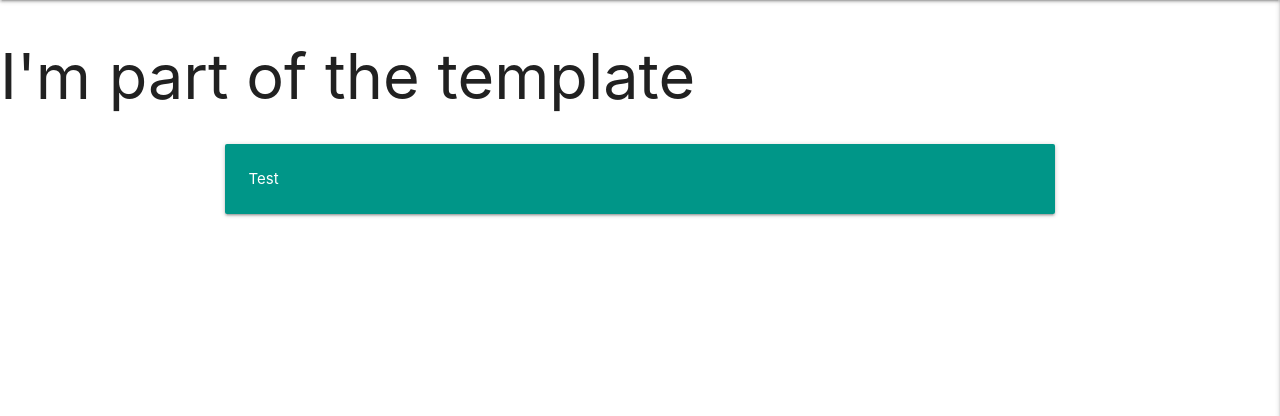
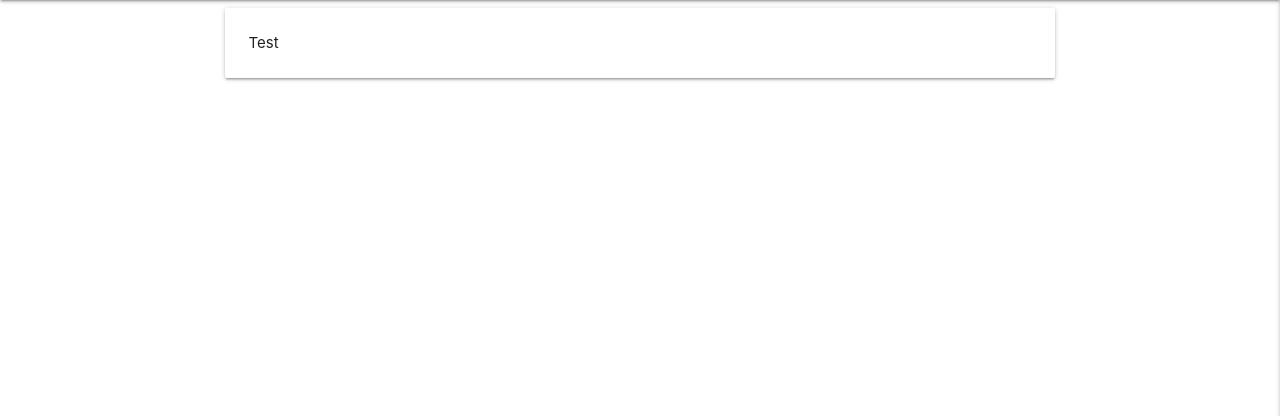
Before and after one commit to IuliiaKonovalova/t_m, a Flask app: page /register in a window 1280 px wide. Shown: the part 64-480 px from the top of the page. Run offline with Flask 2, Linux system fonts and the light colour scheme; some libraries are stand-ins or nearby versions.

Commit message:
Add core styling to the register form, connect with base.html

```diff
--- a/app.py
+++ b/app.py
@@ -26,8 +26,29 @@ def get_tasks():
     return render_template("tasks.html", tasks=tasks)
 
 
+
 @app.route("/register", methods=["GET", "POST"])
 def register():
+    if request.method == "POST":
+        # check if username already exists in db
+        existing_user = mongo.db.users.find_one(
+            {"username": request.form.get("username").lower()})
+
+        if existing_user:
+            flash("Username already exists")
+            return redirect(url_for("register"))
+
+        register = {
+            "username": request.form.get("username").lower(),
+            "password": generate_password_hash(request.form.get("password"))
+        }
+        mongo.db.users.insert_one(register)
+
+        # put the new user into 'session' cookie
+        session["user"] = request.form.get("username").lower()
+        flash("Registration Successful!")
+        return redirect(url_for("profile", username=session["user"]))
+
     return render_template("register.html")
 
 
--- a/templates/base.html
+++ b/templates/base.html
@@ -28,7 +28,7 @@
           <li><a href="#">Manage Categories</a></li>
           <li><a href="#">Log Out</a></li>
           <li><a href="#">Log In</a></li>
-          <li><a href="#">Register</a></li>
+          <li><a href="{{ url_for('register') }}">Register</a></li>
 
         </ul>
       </div>
@@ -44,12 +44,11 @@
       <li><a href="#">Manage Categories</a></li>
       <li><a href="#">Log Out</a></li>
       <li><a href="#">Log In</a></li>
-      <li><a href="#">Register</a></li>
+      <li><a href="{{ url_for('register') }}">Register</a></li>
     </ul>
 
   </header>
 
-  <h1>I'm part of the template</h1>
   {% block content %}
   {% endblock %}
 
--- a/templates/register.html
+++ b/templates/register.html
@@ -1,11 +1,11 @@
 {% extends "base.html" %}
 {% block content %}
 <div class="row">
-  <div class="col s12 m8 offset-m2">
-    <div class="card-panel teal">
-      <span class="white-text">Test
+  <form class="col s12 m8 offset-m2">
+    <div class="card-panel">
+      <span>Test
       </span>
     </div>
-  </div>
+  </form>
 </div>
 {% endblock %}
--- a/templates/tasks.html
+++ b/templates/tasks.html
@@ -1,6 +1,6 @@
 {% extends "base.html" %}
 {% block content %}
-<h1>I'm extending the base template</h1>
+
 {% for task in tasks %}
 
 {{ task.task_name }} <br>
```
